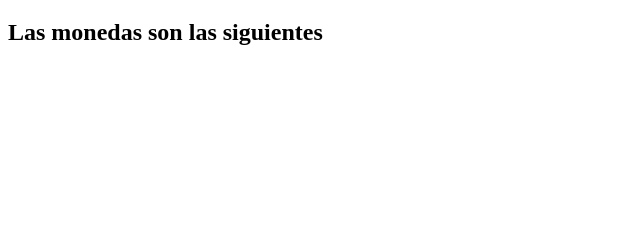
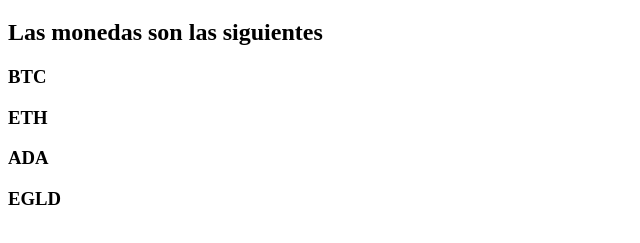
Before and after one commit to olivetti-c/EXAMEN1ED2024, a plain HTML site: page index.html in a window 1280 px wide. Shown: the part 61-304 px from the top of the page, without its empty margins (0-640 px from the left). Drawn offline with Linux system fonts and the light colour scheme.

Commit message:
Añadidas las criptomonedas con h3

```diff
--- a/index.html
+++ b/index.html
@@ -1,3 +1,7 @@
 <!DOCTYPE html>
 <h1>BIENVENIDO A CRYPTOBRO</h1>
 <h2>Las monedas son las siguientes</h2>
+<h3>BTC</h3>
+<h3>ETH</h3>
+<h3>ADA</h3>
+<h3>EGLD</h3>
```
